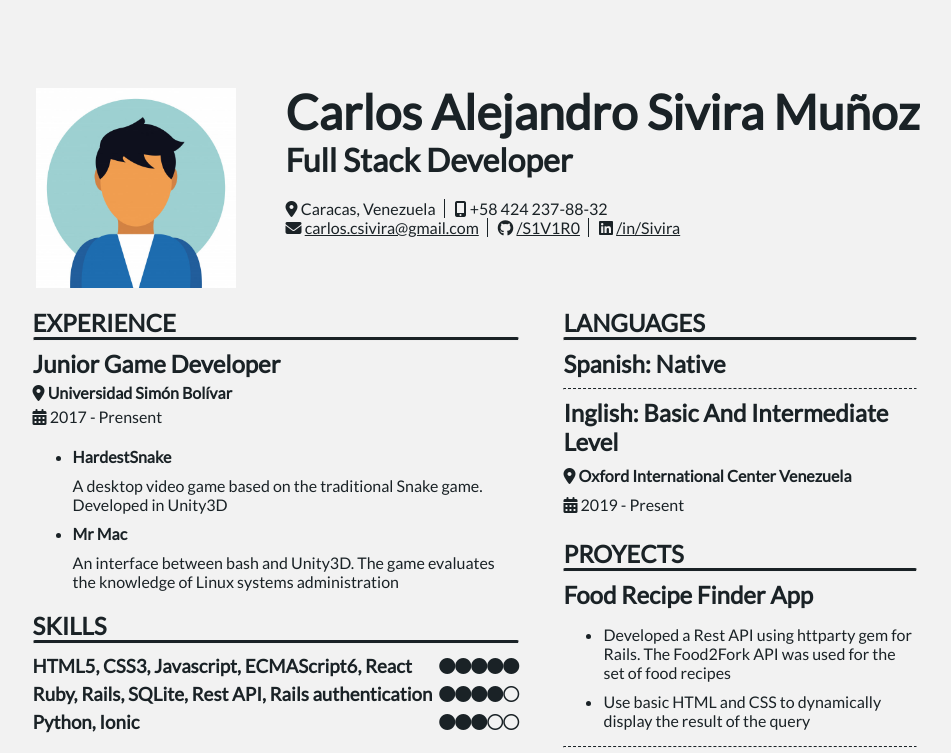
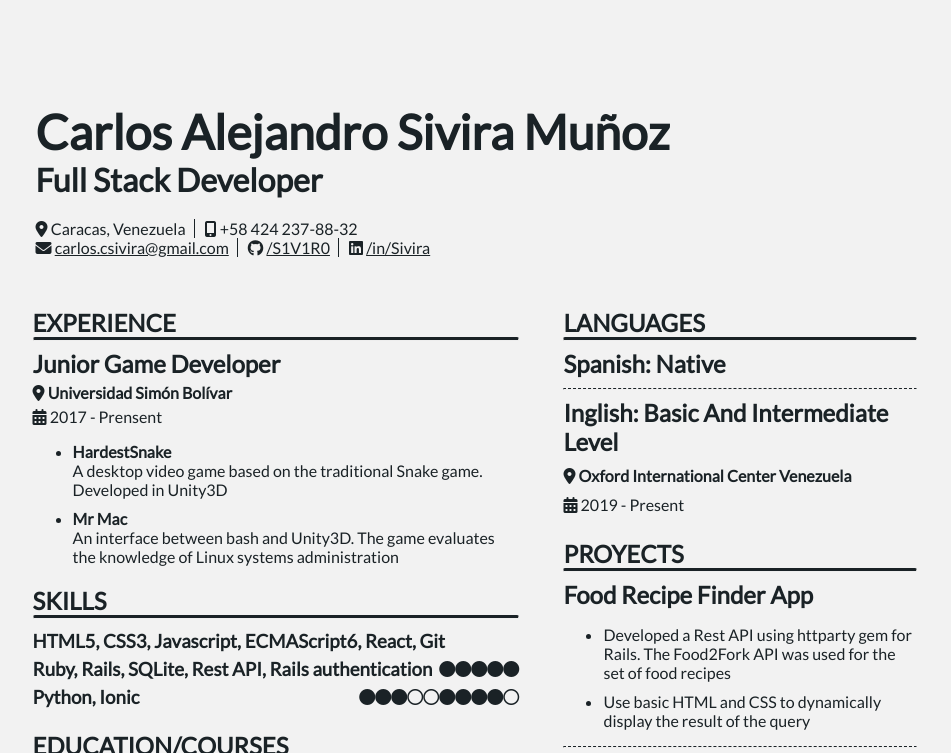
Before and after one commit to CSivira/CurriculumVitae, a plain HTML site: page docs/index.html in a window 1280 px wide. Shown: the top 753 px of the page, without its empty margins (165-1116 px from the left). Drawn offline with Linux system fonts and the light colour scheme.

Commit message:
Add files via upload

```diff
--- a/docs/css/main.css
+++ b/docs/css/main.css
@@ -20,7 +20,7 @@ a:visited{
 
 header {
     margin: -10px -10px 0px -10px;
-    padding-top: 50px;
+    padding-top: 70px;
     /*background-color: #313A40;*/
     color: #1A2226;
 }
@@ -45,7 +45,7 @@ img {
 
 .frontInfo {
     height: 200px;
-    margin-left: 250px;
+    margin-left: 0px;
     padding: 20px 0px 0px 0px;
 }
 
@@ -103,7 +103,7 @@ main {
     width: 55%;
     height: auto;
     padding: 0% 5% 0% 0%;
-    margin-bottom: 100px;
+    margin-bottom: 130px;
 }
 
 .rightSide {
@@ -116,9 +116,12 @@ main {
     margin: 0;
 }
 
-.expItemInfo li, .expItemInfo i {
-    display: inline-block;
-    list-style-type: none;
+.expItem ul li h4, .expItem ul li p {
+    margin: 0;
+}
+
+.expItem ul li {
+    margin: 10px 0px;
 }
 
 .skillItem h3 {
--- a/docs/index.html
+++ b/docs/index.html
@@ -14,9 +14,9 @@
 <body>
     <header>
         <section class="margin">
-            <div class="picture">
+            <!--<div class="picture">
                 <img src="img/perfil.jpg" alt="Foto de portada">
-            </div>
+            </div>-->
             <div class="frontInfo">
                 <h1>Carlos Alejandro Sivira Muñoz</h1>
                 <h2>Full Stack Developer</h2>
@@ -89,7 +89,7 @@
                     <h1>SKILLS</h1>
                     <hr class="solidLine">
                     <div class="skillItem">
-                        <h3>HTML5, CSS3, Javascript, ECMAScript6, React</h3>
+                        <h3>HTML5, CSS3, Javascript, ECMAScript6, React, Git</h3>
                         <div>
                             <i class="fas fa-circle"></i>
                             <i class="fas fa-circle"></i>
@@ -226,7 +226,7 @@
                             </li>
                             <li>
                                 <p>
-                                    It use react components for update the timer and display content to the user
+                                    It uses react components to update the timer and display content to the user
                                 </p>
                             </li>
                         </ul>
```
